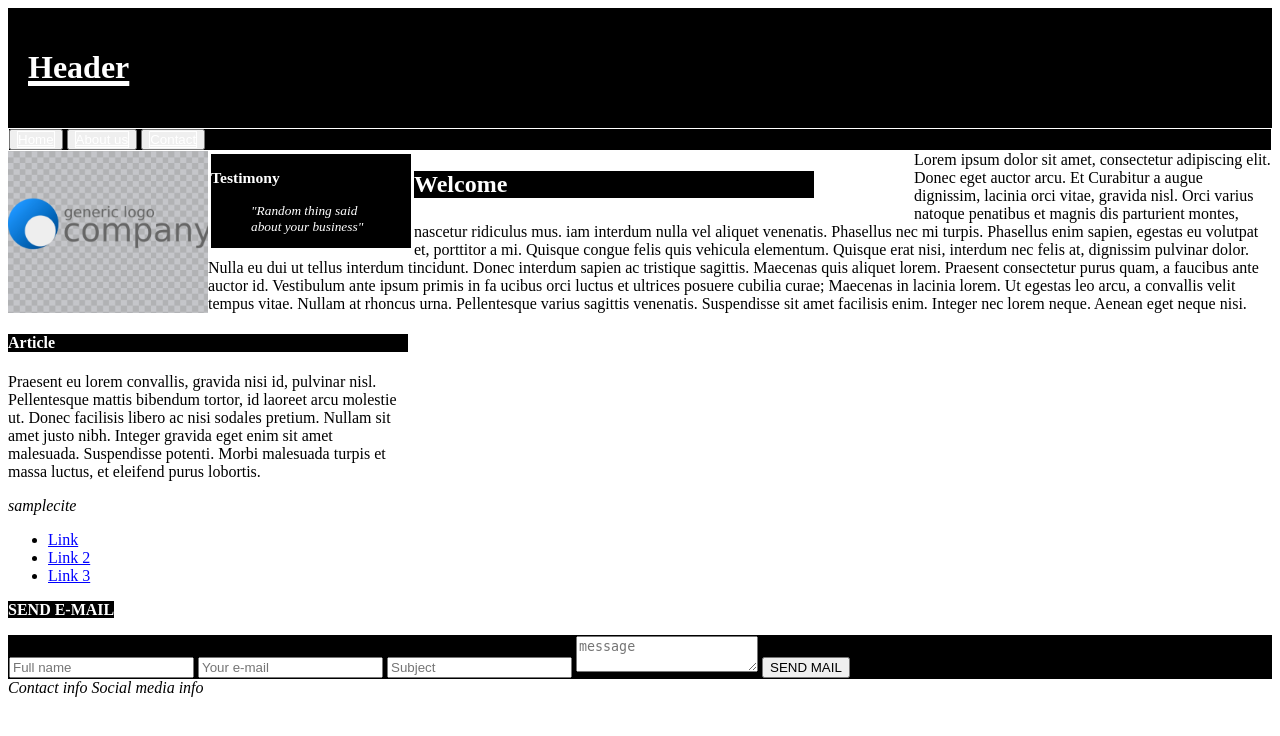
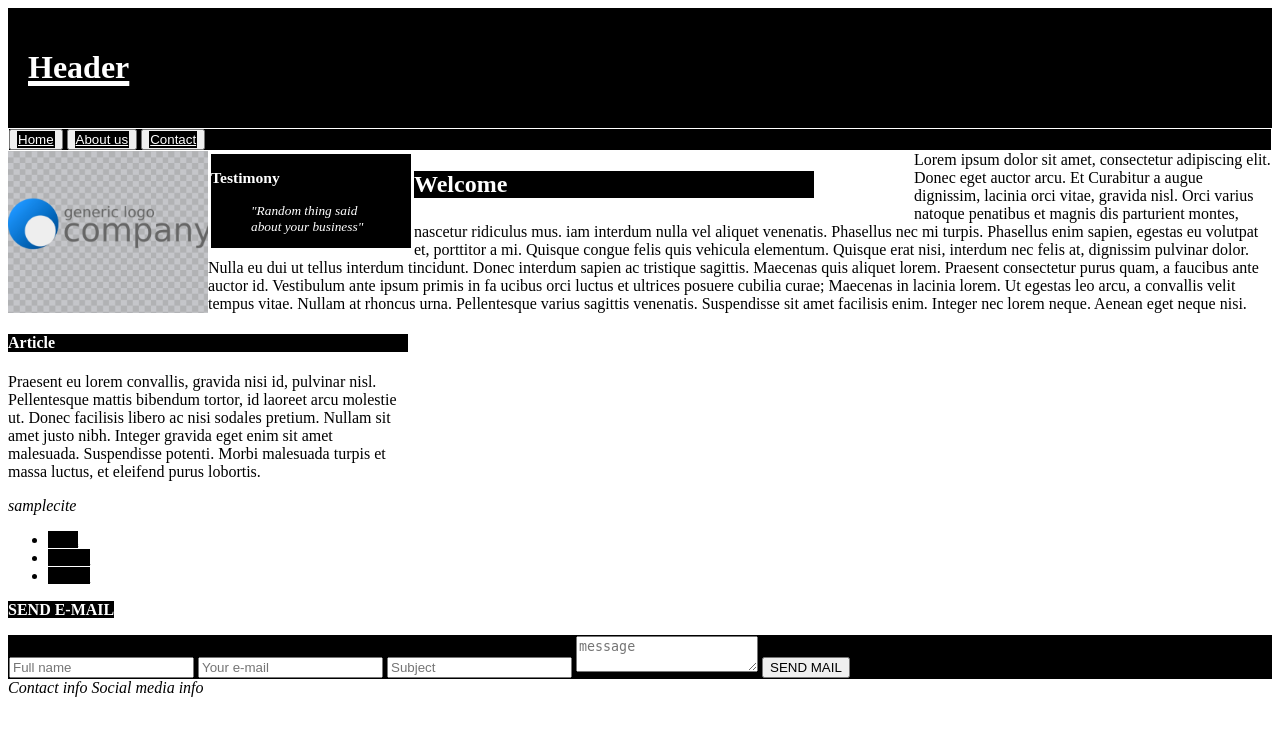
Before and after one commit to Mos-Def/sample-webpage, a PHP site: page / in a window 1280 px wide. Shown: the top 736 px of the page. Run offline with PHP 8.4, Linux system fonts and the light colour scheme.

Commit message:
update stylesheet.css

```diff
--- a/css/stylesheet.css
+++ b/css/stylesheet.css
@@ -77,12 +77,13 @@ h4 {
 /*---Anchor(Links)---*/
 .navlink {
     color: white;
-    border: solid 1px white;
+    border: solid 1px black;
     text-align: center;
 }
 
 a {
-    color: blue;
+    background-color: black;
+    color: black;
 
 }
 
```
